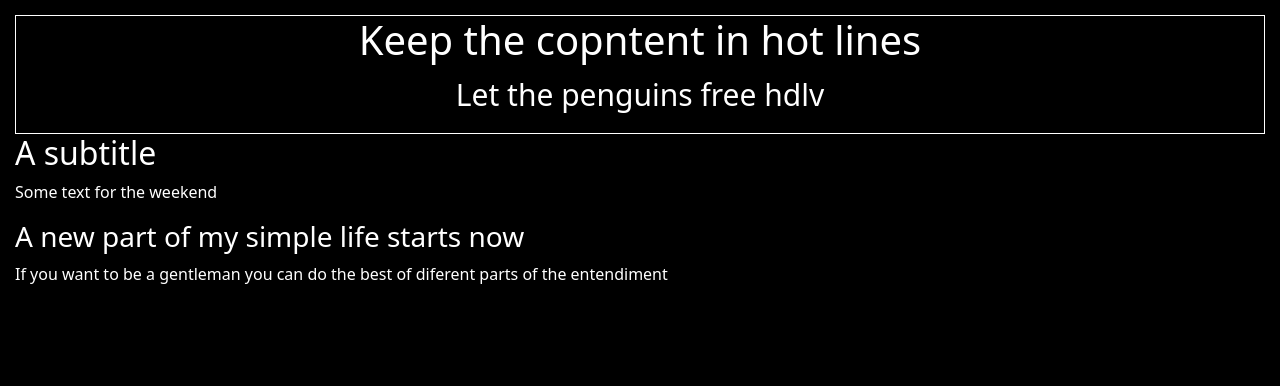
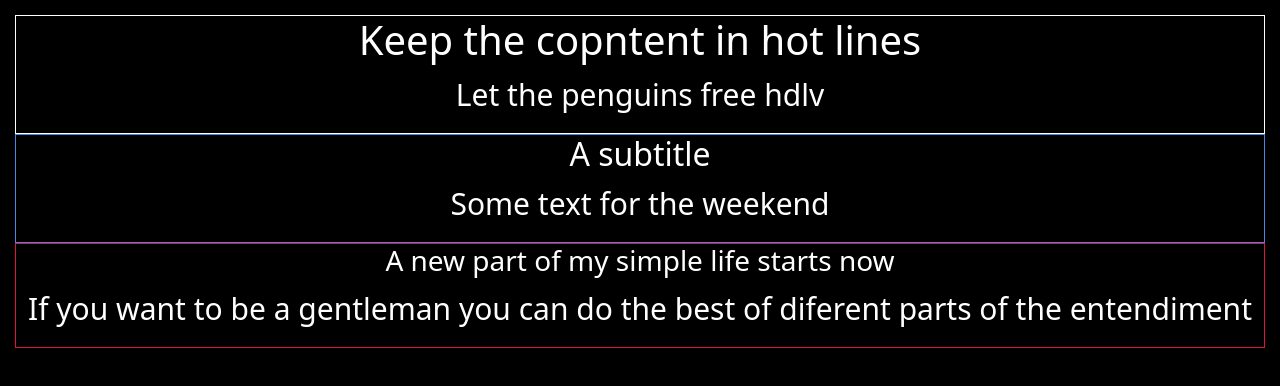
Before and after one commit to AlexiBadillo/Portfolio-Bootstrap, a plain HTML site: page index.html in a window 1280 px wide. Drawn offline with nearby package versions, Linux system fonts and the light colour scheme.

Commit message:
another one lol

```diff
--- a/index.html
+++ b/index.html
@@ -19,7 +19,7 @@
         <h2>A subtitle</h2>
         <p>Some text for the weekend</p>
     </div>
-    <div>
+    <div class="tres">
         <h3>A new part of my simple life starts now</h3>
         <p>If you want to be a gentleman you can do the best of diferent parts of the entendiment</p>
     </div>
--- a/styles.css
+++ b/styles.css
@@ -13,3 +13,13 @@ body {
     font-size: 30px;
     border: 1px solid #fff;
 }
+.two {
+    text-align: center;
+    font-size: 30px;
+    border: 1px solid #48e;
+}
+.tres {
+    text-align: center;
+    font-size: 30px;
+    border: 1px solid crimson;
+}
```
